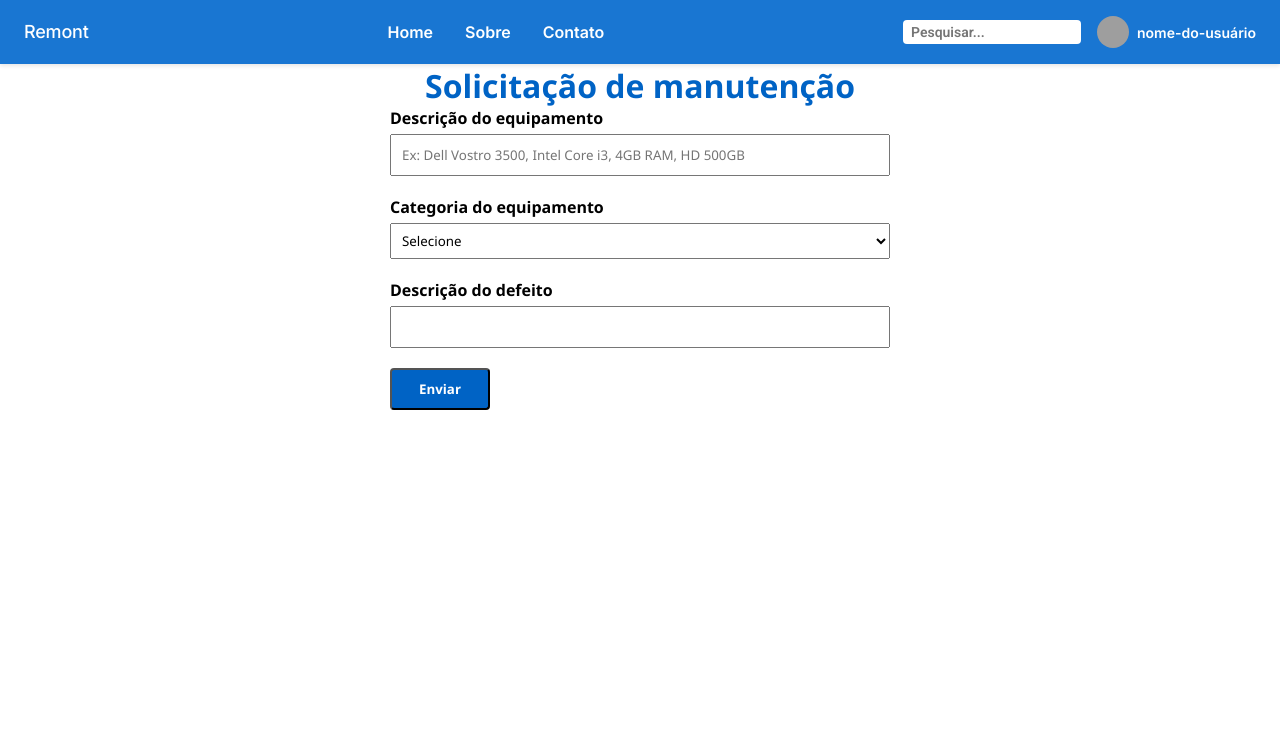
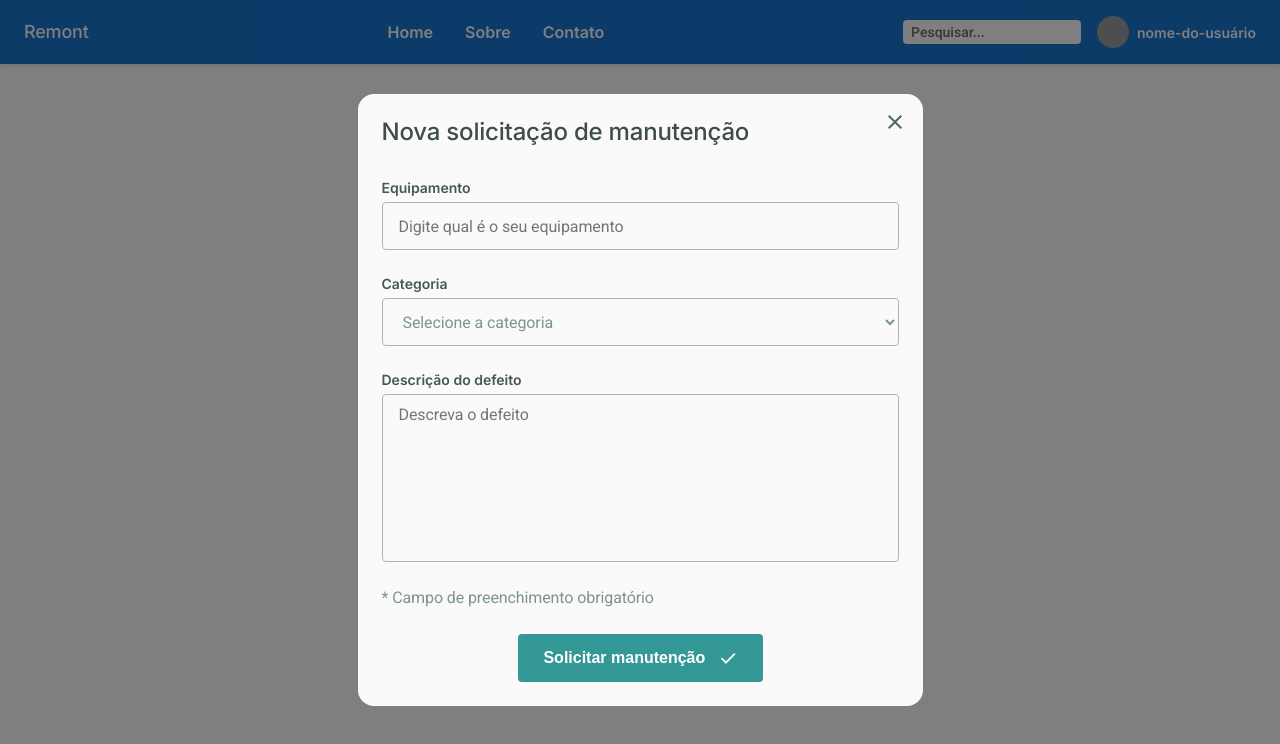
Before and after one commit to EduKaique/sistema-manutencao-angular-spring, an Angular app in the folder front-end/: page /home in a window 1280 px wide. Shown: the top 744 px of the page. Built offline with nearby package versions, Linux system fonts and the light colour scheme; grey boxes are pictures that could not be loaded.

Commit message:
Versão II frontend - Modal de Solicitação de Manutenção

```diff
--- a/front-end/src/app/features/client/new-request-page/new-request-page.component.css
+++ b/front-end/src/app/features/client/new-request-page/new-request-page.component.css
@@ -1,53 +1,149 @@
-* {
-    font-family: 'Segoe UI', Tahoma, Geneva, Verdana, sans-serif;
-    box-sizing: border-box;
+.modal-overlay {
+    position: fixed;
+    top: 0;
+    left: 0;
+    width: 100vw;
+    height: 100vh;
+    background-color: rgba(0, 0, 0, 0.5);
+    display: flex;
+    align-items: center;
+    justify-content: center;
+    z-index: 999;
 }
 
-.request-form{
+.request-modal-container {
+    display: flex;
+    width: 100%;
+    max-width: 565px;
+    position:relative;
+    padding: var(--spacing-md);
+    flex-direction: column;
+    align-items: flex-end;
+    gap: var(--spacing-lg);
+    border-radius: var(--radius-md);
+    background: var(--color-background-card);
+}
+
+.request-modal-container h2 {
+    color: var(--color-heading-default);
+    font-family: var(--heading-h5-font-family);
+    font-size: var(--heading-h5-font-size);
+    font-style: normal;
+    font-weight: var(--heading-h5-font-weight);
+    line-height: var(--heading-h5-line-height);
+    letter-spacing: var(--heading-h5-letter-spacing);
+    align-self: flex-start;
+}
+
+.request-form-body {
     display: flex;
     flex-direction: column;
-    align-items: center;
-}
-
-.request-form-body{
+    gap: var(--spacing-md);
     width: 100%;
-    max-width: 500px;
-}
-
-h1{
-    color: rgb(0, 99, 197);
 }
 
 .form-group {
-    margin-bottom: 20px;
     display: flex;
     flex-direction: column;
+    gap: 4px;
+    align-self: stretch;
 }
 
-label {
-    font-weight: bold;
-    margin-bottom: 5px;
+.form-group label {
+    align-self: stretch;
+    color: var(--color-text-label);
+    font-family: var(--label-default-font-family);
+    font-size: var(--label-default-font-size);
+    font-style: normal;
+    font-weight: var(--label-default-font-weight);
+    line-height: var(--label-default-line-height);
+    letter-spacing: 0;
 }
 
-input {
-    padding: 10px;
+.form-group input,
+.form-group select,
+.form-group textarea {
+    height: 48px;
+    padding: var(--spacing-3xs) var(--spacing-xs);
+    align-items: center;
+    align-self: stretch;
+    border-radius: var(--radius-sm);
+    border: 1px solid var(--color-border-dark);
+    background: var(--color-background-inputs);
+    color: var(--color-text-placeholder);
+    font-family: var(--body-default-font-family);
+    font-size: var(--body-default-font-size);
+    font-style: normal;
+    font-weight: var(--body-default-font-weight);
+    line-height: var(--body-default-line-height);
+    letter-spacing: var(--body-default-letter-spacing);
+    outline: none;
 }
 
-select {
-    padding: 7px;
+#effectDescription {
+    height: 168px;
+    resize: none;
 }
 
-button{
-    background-color:  rgb(0, 99, 197);
-    color: white;
-    width: 100px;
-    padding: 10px;
-    border-radius: 4px;
-    font-weight: bold;
+.required-field {
+    color: var(--color-text-placeholder);
+    font-family: var(--body-default-font-family);
+    font-size: var(--body-default-font-size);
+    font-style: normal;
+    font-weight: var(--body-default-font-weight);
+    line-height: var(--body-default-line-height);
+    letter-spacing: var(--body-default-letter-spacing);
 }
 
-button:hover {
-  background-color: #03030335;
-  color: rgb(0, 0, 0);
-  cursor: pointer;
+.submit-button {
+    display: inline-flex;
+    width: 245px;
+    height: 48px;
+    padding: var(--spacing-2xs);
+    flex-direction: row;
+    align-items: center;
+    justify-content: center;
+    gap: 15px;
+    border-radius: var(--radius-sm);
+    background: var(--color-primary-default);
+    color: white;
+    font-weight: 600;
+    font-size: 16px;
+    border: none;
+    cursor: pointer;
+    margin: 0 auto;
+    }
+
+.submit-button:hover {
+    background-color: #0000007a;
+    color: white;
+    cursor: pointer;
 }
+
+.submit-button svg {
+    width: 16.3px;
+    height: 12.025px;
+    flex-shrink: 0;
+    aspect-ratio: 61 / 45;
+    fill: var(--color-primary-lightest, #F3FAFA);
+
+}
+
+.close-button {
+    position: absolute;
+    top: 16px;
+    right: 16px;
+    width: 24px;
+    height: 24px;
+    aspect-ratio: 1 / 1;
+    background-color: transparent;
+    border: none;
+    padding: 0;
+    cursor: pointer;
+    z-index: 1001;
+}
+
+.close-button svg {
+    width: 100%;
+    height: 100%;
+}
--- a/front-end/src/app/features/client/new-request-page/new-request-page.component.html
+++ b/front-end/src/app/features/client/new-request-page/new-request-page.component.html
@@ -1,16 +1,29 @@
-<div class ="request-form">
-    <h1>Solicitação de manutenção</h1>
+<div class ="modal-overlay" role="dialog" aria-modal="true">
+    <div class="request-modal-container">
+
+        <button class="close-button" aria-label="Fechar modal">
+            <svg xmlns="http://www.w3.org/2000/svg" width="24" height="24" viewBox="0 0 24 24" fill="none">
+                <mask id="mask0_67_3535" style="mask-type:alpha" maskUnits="userSpaceOnUse" x="0" y="0" width="24" height="24">
+                    <rect width="24" height="24" fill="#D9D9D9"/>
+                </mask>
+                <g mask="url(#mask0_67_3535)">
+                    <path d="M6.4 19L5 17.6L10.6 12L5 6.4L6.4 5L12 10.6L17.6 5L19 6.4L13.4 12L19 17.6L17.6 19L12 13.4L6.4 19Z" fill="#546666"/>
+                 </g>
+            </svg>
+        </button>
+
+        <h2>Nova solicitação de manutenção</h2>
+
         <form class ="request-form-body">
-
             <div class="form-group">
-            <label for="equipmentDescription">Descrição do equipamento </label>
-            <input type="text" id="equipmentDescription" name="equipmentDescription" placeholder="Ex: Dell Vostro 3500, Intel Core i3, 4GB RAM, HD 500GB" required/>
+                <label for="equipmentDescription">Equipamento </label>
+                <input type="text" id="equipmentDescription" placeholder="Digite qual é o seu equipamento" required/>
             </div>
 
             <div class="form-group">
-            <label for="equipmentCategory">Categoria do equipamento </label>
+                <label for="equipmentCategory">Categoria </label>
                 <select id="equipmentCategory" required>
-                <option value="" disabled selected>Selecione</option>
+                    <option value="" disabled selected>Selecione a categoria</option>
                     <option value="notebook">Notebook</option>
                     <option value="desktop">Desktop</option>
                     <option value="impressora">Impressora</option>
@@ -21,9 +34,15 @@
 
             <div class="form-group">
                 <label for="effectDescription">Descrição do defeito </label>
-            <input type="text" id="effectDescription" name="effectDescription" required/>
+                <textarea id="effectDescription" placeholder="Descreva o defeito" required></textarea>
             </div>
 
-        <button type="submit">Enviar</button>
+            <p class="required-field">* Campo de preenchimento obrigatório</p>
+
+            <button type="submit" class="submit-button">Solicitar manutenção
+                <svg xmlns="http://www.w3.org/2000/svg" width="18" height="13" viewBox="0 0 18 13" fill="none">
+                    <path d="M6.5501 13L0.850098 7.29998L2.2751 5.87498L6.5501 10.15L15.7251 0.974976L17.1501 2.39998L6.5501 13Z" fill="var(--color-primary-lightest, #F3FAFA)"/>
+                </svg>
+            </button>
     </form>
 </div>
```
Lines whose indentation alone changed are shown as unchanged.
